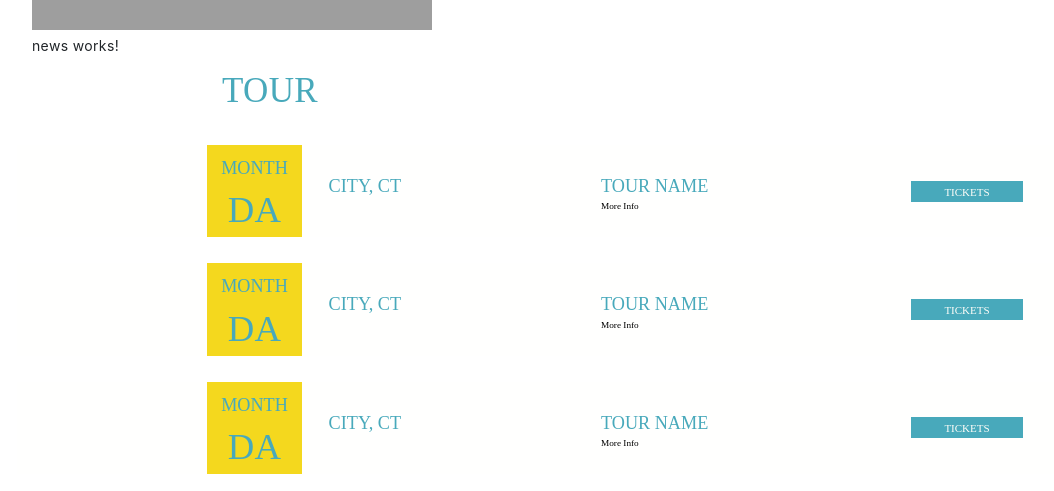
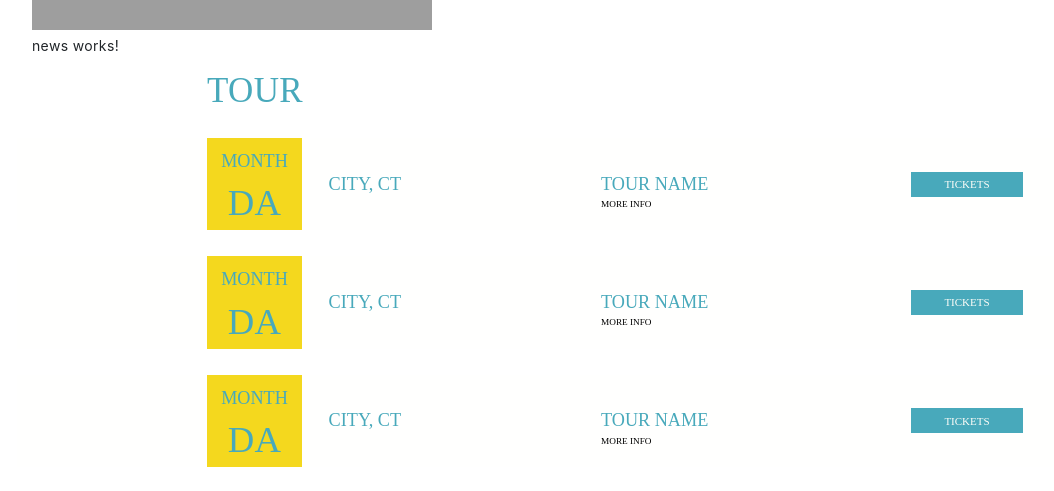
Before and after one commit to SydneyJeffries/red-hot-project, an Angular app: page / in a window 1280 px wide. Shown: the part 270-761 px from the top of the page, without its empty margins (53-1107 px from the left). Built offline with nearby package versions, Linux system fonts and the light colour scheme; grey boxes are pictures that could not be loaded; a web font is replaced by a local one.

Commit message:
style edits

```diff
--- a/src/app/component/footer/footer.component.css
+++ b/src/app/component/footer/footer.component.css
@@ -7,8 +7,16 @@ h1 {
     letter-spacing: .025rem;
     /* font-size: 3.5rem ; */
    font-size: 2rem;
-   text-align: center;
+    display: block;
+    text-align: center;
+    margin-bottom: 0;
 }
+
+#nopadding  {
+    padding: 0;
+}
+
+
 
 @media only screen and (min-width: 1117px ) {
     h1 {   font-size: 2.5rem;
--- a/src/app/component/footer/footer.component.html
+++ b/src/app/component/footer/footer.component.html
@@ -1,6 +1,6 @@
 
-    <div class="row">
-       <div class="col-sm-11 offset-sm-2">
-            <strong>   <h1> Tour </h1></strong>
+    <div class="row "  >
+       <div class="col-sm-11 offset-sm-2 textcenter-mobile" id="nopadding">
+            <strong>   <h1 class=""> Tour </h1></strong>
 
         </div>
--- a/src/app/component/tours/tours.component.css
+++ b/src/app/component/tours/tours.component.css
@@ -60,13 +60,6 @@ h1 {
 
 
 
-.cityobject {
-
-}
-
-.tourobject {
-
-}
 
 
 .moreinfoobject {
@@ -90,13 +83,14 @@ h1 {
     font-family: cooperhewitt-Book;
     color: black;
     text-decoration: none;
-    text-transform: none;
+
+
 
 }
 
 .tourobject-moreinfo > a:hover {
     font-family: cooperhewitt-heavy;
-
+    /* font-size: .8rem; */
     color: #48a9bb;
 }
 
@@ -106,17 +100,18 @@ font-family: cooperHewitt-Heavy;
     line-height: 1;
     color: #fffef9;
     text-decoration: none;
-padding-top: 45px;
-padding-bottom: 45px;
-padding-left: 15px;
-padding-right: 15px;
+
     text-transform: uppercase;
 
 }
 
-.ticketsobject-button, .moreinfo-button {
-    border:none;
-
+.ticketsobject-button a, .moreinfo-button a {
+    text-transform: uppercase;
+    font-size: 11px;
+    padding-top: 10px;
+    padding-bottom: 10px;
+    padding-left: 15px;
+    padding-right: 15px;
 }
 
 .ticketsobject-button:hover , .moreinfo-button:hover {
@@ -127,7 +122,11 @@ text-transform: uppercase;
 
 .ticketsobject-button , .moreinfo-button {
     background-color: #48a9bb;
-
+    border: none;
+    box-sizing: border-box;
+    height: 25px;
+    text-transform: uppercase;
+    font-size: 11px;
 }
 
 .ticketsobject-link, .moreinfo-button-link{
@@ -190,18 +189,21 @@ text-transform: uppercase;
     .cityobject {
         padding-top: 0;
         padding-bottom: 0;
+        vertical-align: middle;
     }
 
     .tourobject {
+        padding-top: 1rem;
         padding-bottom: 0;
+        vertical-align: middle;
 
     }
 
-    .cityobject , .tourobject , .ticketsobject {
+    /* .cityobject , .tourobject , .ticketsobject {
         margin-top: auto;
         margin-bottom: auto;
         padding-top: 1rem;
-    }
+    } */
 
     .ticketsobject-button {
         width: 112px;
--- a/src/app/component/tours/tours.component.html
+++ b/src/app/component/tours/tours.component.html
@@ -9,21 +9,21 @@
       {{day}} da
      </div>
    </div> <!--end of col-->
-    <div class="col-sm-2 ">
+    <div class="col-sm-2 my-auto">
       <div class="cityobject">
       <span class="cityobject-name">{{city}} City, CT</span>
     </div>
   </div> <!--end of col-->
-    <div class="col-sm-2 offset-sm-1">
+    <div class="col-sm-2 offset-sm-1 my-auto">
     <div class="tourobject">
-      {{tour}} tour name
+     <span class="tourobject-name">{{tour}} tour name </span>
       <div class="tourobject-moreinfo d-none d-sm-block">
         <a href=""> More Info </a>
       </div>
     </div>
   </div> <!-- end of col-->
 
-  <div class="ticketsobject col-sm-2 col-6  offset-sm-1" >
+  <div class="ticketsobject col-sm-2 col-6  offset-sm-1 my-auto" >
 
       <button class="ticketsobject-button ">
         <!-- for some reason the following a tag broke my code from rendering, regardless w/o not we posted the component into
```
Also changed, not shown: content/2016_0824_10286_4473.png (added). Lines whose indentation alone changed are shown as unchanged.
